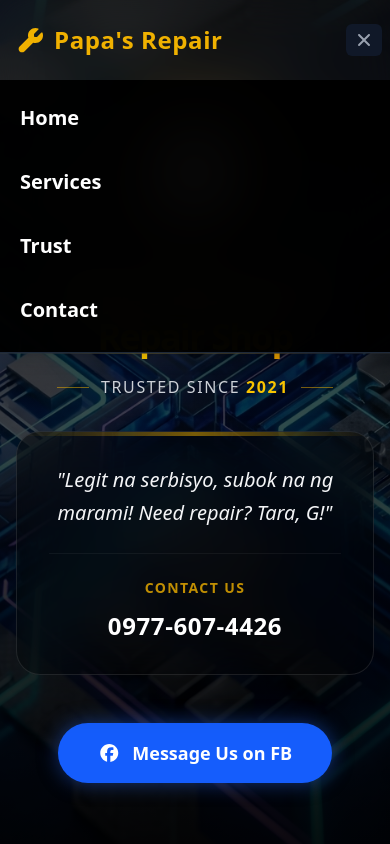
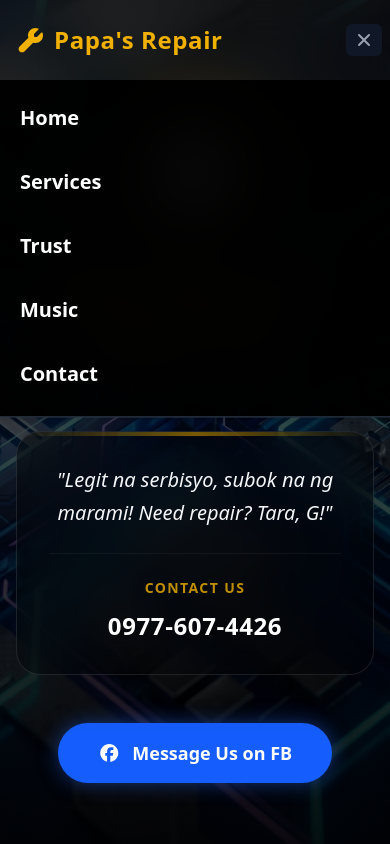
Before and after one commit to xyrusL/papasite, a Next.js app: page / in a window 390 px wide. Both pictures are taken after a click on the button 364 px from the left and 40 px from the top of the page. Shown: the top 844 px of the page. Built offline with nearby package versions, Linux system fonts and the light colour scheme.

Commit message:
feat: add music page to mobile menu

```diff
--- a/app/components/Navbar.tsx
+++ b/app/components/Navbar.tsx
@@ -62,10 +62,10 @@ export default function Navbar() {
                     exit={{ opacity: 0, height: 0 }}
                 >
                     <div className="px-2 pt-2 pb-3 space-y-1 sm:px-3 bg-black/95 border-b border-gray-800">
-                        {["Home", "Services", "Trust", "Contact"].map((item) => (
+                        {["Home", "Services", "Trust", "Music", "Contact"].map((item) => (
                             <a
                                 key={item}
-                                href={`#${item.toLowerCase() === "home" ? "hero" : item.toLowerCase()}`}
+                                href={item === "Music" ? "/music" : `#${item.toLowerCase() === "home" ? "hero" : item.toLowerCase()}`}
                                 onClick={() => setIsOpen(false)}
                                 className="block px-3 py-4 rounded-md text-xl font-bold hover:bg-gray-800 hover:text-yellow-400 transition"
                             >
```
